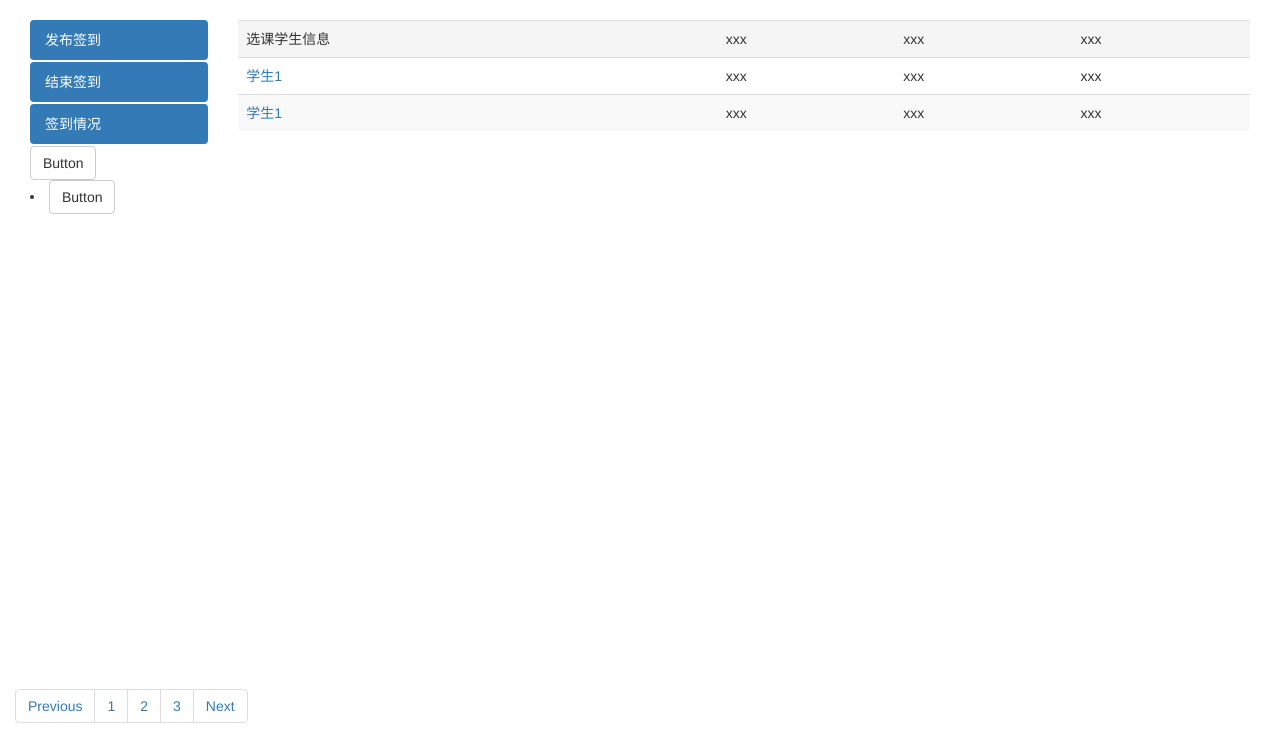
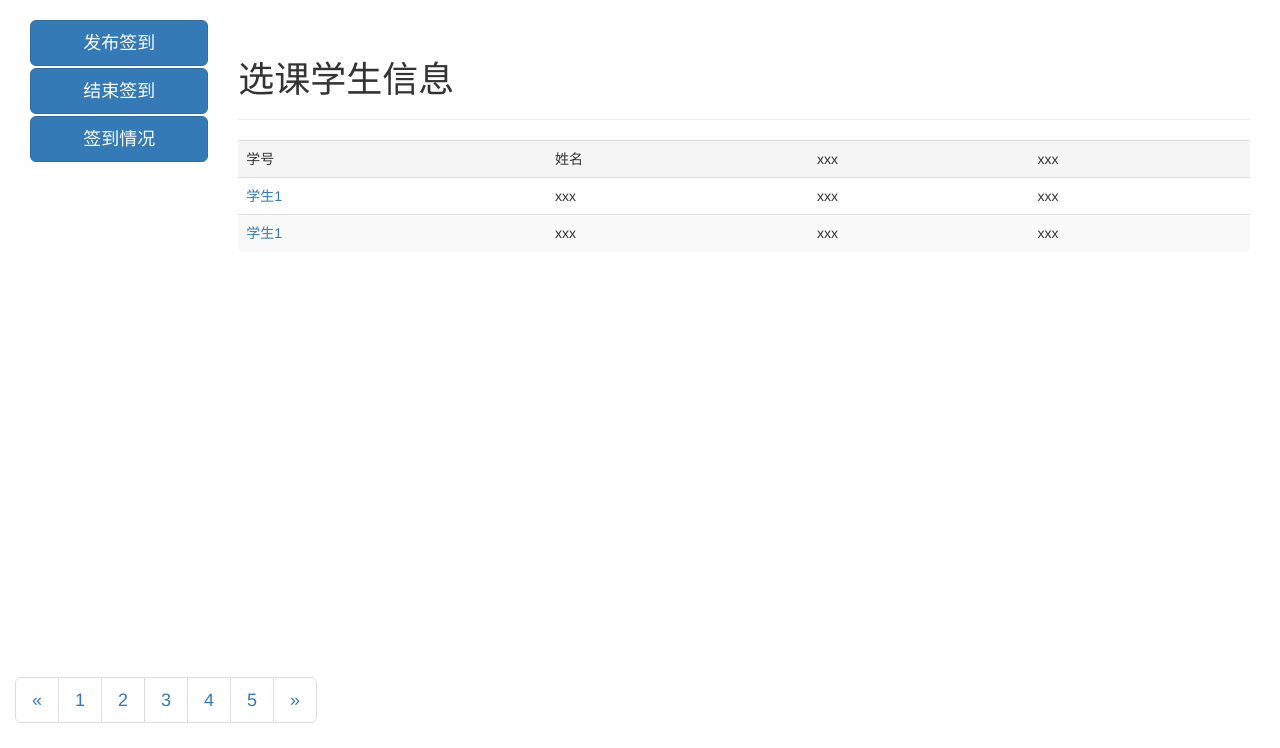
Before and after one commit to sh10000/Face-recognition-check-in-system, a Django app: template qiandao/app1/templates/teacher/SignPublish.html in a window 1280 px wide. Shown: the part 52-800 px from the top of the page. Run offline with Django 4.2, Linux system fonts and the light colour scheme; the template is opened without the code that fills it, so the values that code supplies are empty.

Commit message:
Update SignPublish.html

```diff
--- a/qiandao/app1/templates/teacher/SignPublish.html
+++ b/qiandao/app1/templates/teacher/SignPublish.html
@@ -6,6 +6,7 @@
     <meta name="viewport" content="width=device-width, initial-scale=1">
     <title>教师发布签到页面</title>
     <link href="../../static/css/bootstrap.min.css" rel="stylesheet">
+    <link href="../../static/css/font-awesome.min.css" rel="stylesheet" >
     <script src="../../static/js/jquery-1.11.3.min.js"></script>
     <script src="../../static/js/bootstrap.min.js"></script>
     <style type="text/css">
@@ -83,22 +84,21 @@
 		    </div><!-- /.navbar-collapse -->
 		  </div><!-- /.container-fluid -->
 		</nav>
-        <div class="col-sm-2">
+        <div class="col-sm-2" style="color: blueviolet;">
 			<ul class="nav nav-pills nav-stacked">
-			  <li role="presentation" class="active"><a href="#">发布签到</a></li>
-			  <li role="presentation" class="active"><a href="#">结束签到</a></li>
-			  <li role="presentation" class="active"><a href="#">签到情况</a></li>
-			  <li><button class="btn btn-default" type="submit">Button</button></li>
+				<li><button type="button" class="btn btn-primary btn-lg btn-block">发布签到</button></li>
+			    <li><button type="button" class="btn btn-primary btn-lg btn-block">结束签到</button></li>
+			    <li><button type="button" class="btn btn-primary btn-lg btn-block">签到情况</button></li>
 			</ul>
-			<li><button class="btn btn-default" type="submit">Button</button></li>
 		</div>
 		<!--页面主体-->
 		<div class="col-sm-10">
+			<div class="page-header"><h1>选课学生信息</h1></div>
 			<table class="table table-striped table-hover">
 				<!-- On rows -->
 				<tr class="active">
-					<td>选课学生信息</td>
-					<td>xxx</td>
+					<td>学号</td>
+					<td>姓名</td>
 					<td>xxx</td>
 					<td>xxx</td>
 				</tr>
@@ -119,13 +119,24 @@
 			</table>
 		</div>
 
-		<nav class="flex">
-		  <ul class="pagination">
-		    <li class="page-item"><a class="page-link" href="#">Previous</a></li>
-		    <li class="page-item"><a class="page-link" href="#">1</a></li>
-		    <li class="page-item"><a class="page-link" href="#">2</a></li>
-		    <li class="page-item"><a class="page-link" href="#">3</a></li>
-		    <li class="page-item"><a class="page-link" href="#">Next</a></li>
+
+		<nav aria-label="Page navigation" class="flex">
+		  <ul class="pagination pagination-lg">
+		    <li>
+		      <a href="#" aria-label="Previous">
+		        <span aria-hidden="true">&laquo;</span>
+		      </a>
+		    </li>
+		    <li><a href="#">1</a></li>
+		    <li><a href="#">2</a></li>
+		    <li><a href="#">3</a></li>
+		    <li><a href="#">4</a></li>
+		    <li><a href="#">5</a></li>
+		    <li>
+		      <a href="#" aria-label="Next">
+		        <span aria-hidden="true">&raquo;</span>
+		      </a>
+		    </li>
 		  </ul>
 		</nav>
 
```
